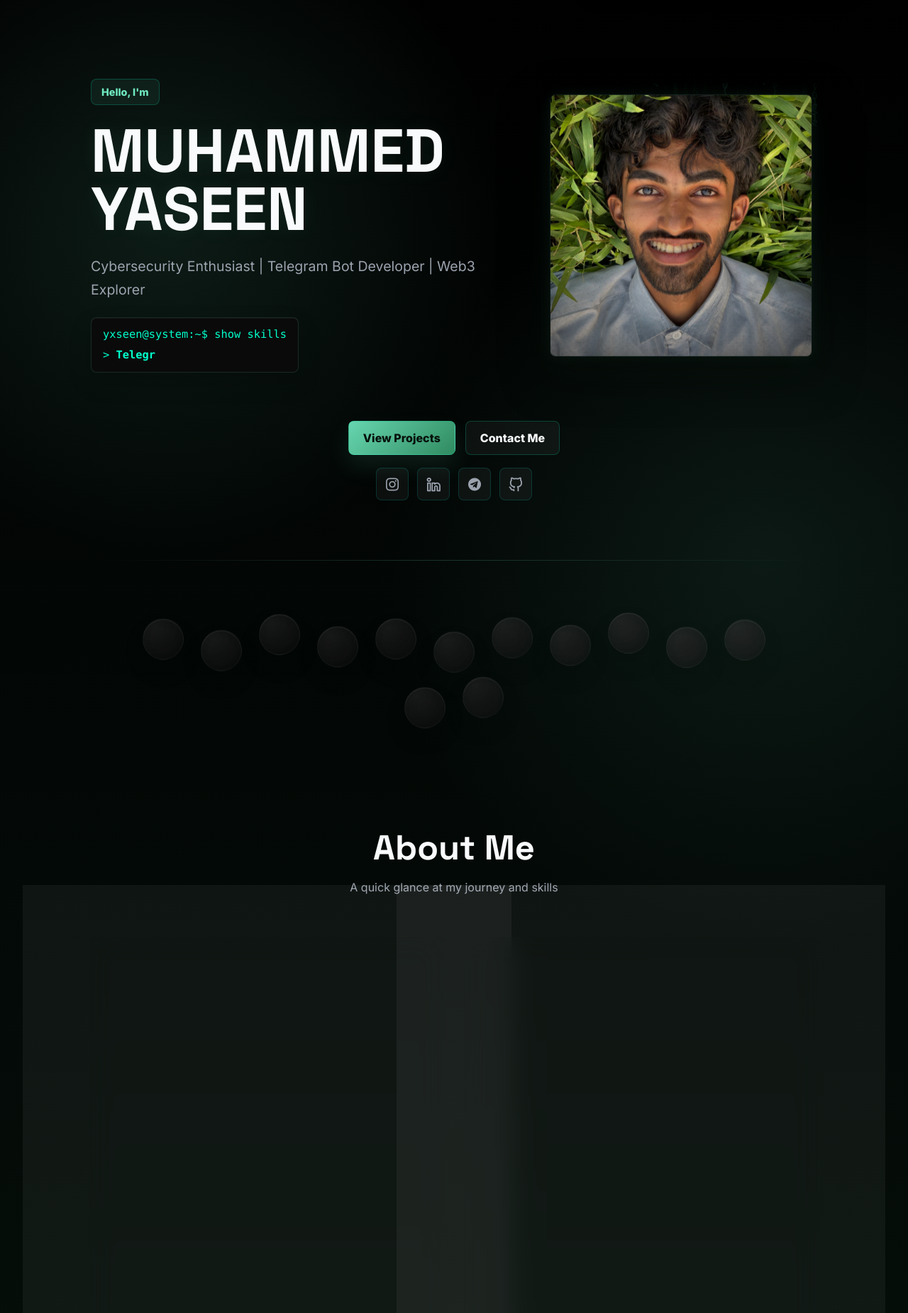
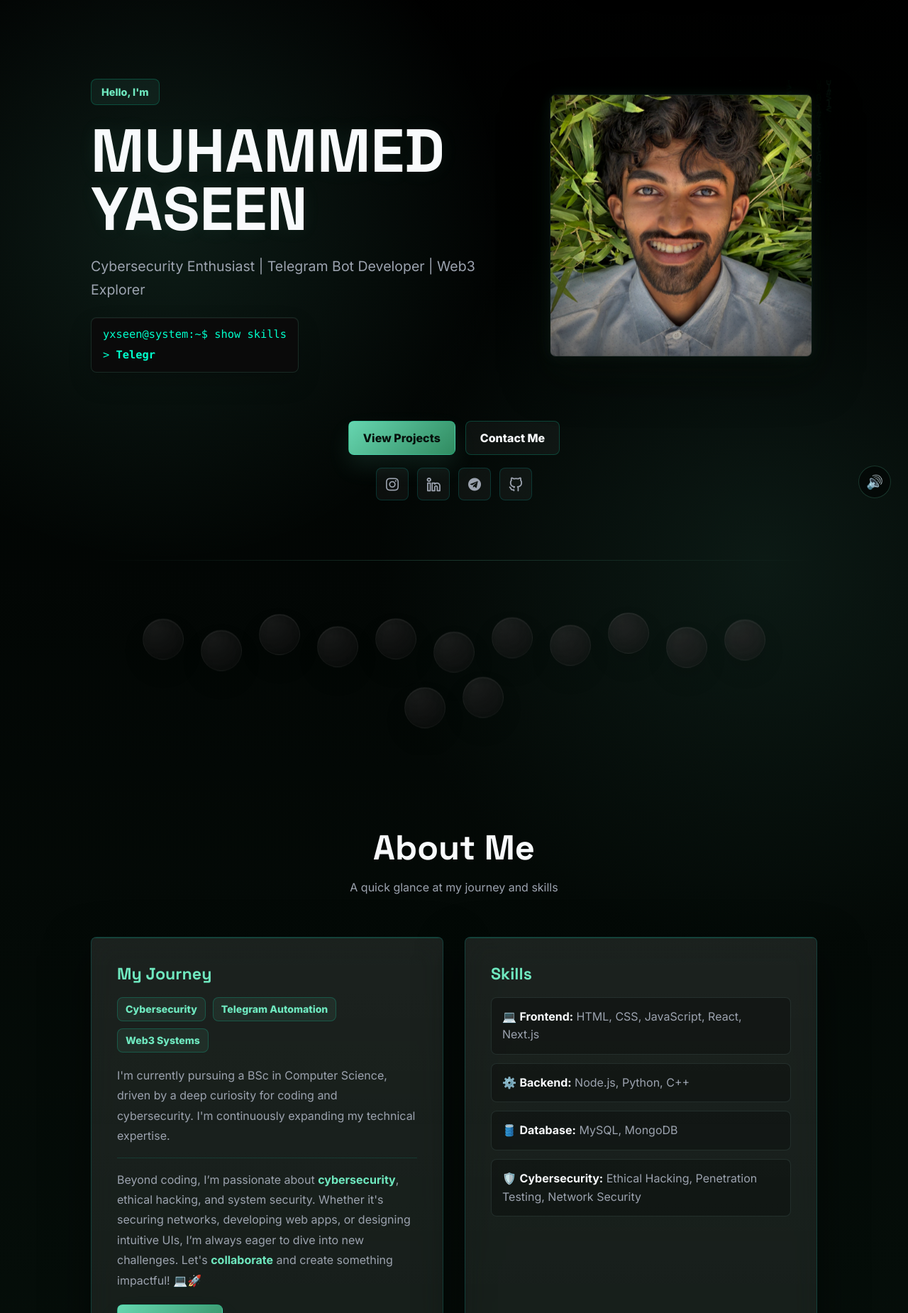
Before and after one commit to seenByYx/portfolio-main, a PHP site: page / in a window 1280 px wide. Shown: the part 74-1924 px from the top of the page at 71% size. Run offline with PHP 8.4, Linux system fonts and the light colour scheme; some libraries are stand-ins or nearby versions.

Commit message:
added music

```diff
--- a/assets/css/light.css
+++ b/assets/css/light.css
@@ -435,14 +435,32 @@ header.scrolled {
   width: 250px;
   height: 250px;
   opacity: 0.14;
-  clip-path: polygon(100% 0, 0 0, 100% 100%);
+  clip-path: polygon(35% 0, 100% 0, 100% 100%, 0 100%);
   pointer-events: none;
   z-index: 0;
 }
+.matrix-overlay {
+  position: absolute;
+  top: -20px;
+  right: -20px;
 
+  width: 320px;
+  height: 300px;
+
+  z-index: 1;
+
+  pointer-events: none;
+
+  /* fade edges */
+  mask-image: linear-gradient(
+    to left,
+    rgba(0,0,0,1),
+    rgba(0,0,0,0)
+  );
+}
 .hero-image img {
   position: relative;
-  z-index: 1;
+  z-index: 2;
   width: min(370px, 100%);
   aspect-ratio: 1;
   object-fit: cover;
@@ -1187,12 +1205,30 @@ footer::before {
     line-height: 1;
   }
 
-  .matrix-canvas {
-    width: 210px;
-    height: 210px;
-    top: -8px;
-    right: -10px;
-  }
+.matrix-canvas {
+  position: absolute;
+  top: -20px;
+  right: -20px;
+
+  width: 300px;
+  height: 280px;
+
+  opacity: 0.14;
+  z-index: 1;
+
+  /* angled panel */
+  clip-path: polygon(35% 0, 100% 0, 100% 100%, 0 100%);
+
+  /* smooth blending */
+  background: linear-gradient(
+    to left,
+    rgba(0, 255, 200, 0.08),
+    transparent 60%
+  );
+
+  filter: blur(0.3px);
+}
+
 
   .hero-role {
     font-size: 1.05rem;
@@ -1266,3 +1302,42 @@ footer::before {
     transition-duration: 0.01ms !important;
   }
 }
+.music-btn {
+  position: fixed;
+  bottom: 24px;
+  right: 24px;
+
+  width: 46px;
+  height: 46px;
+
+  display: flex;
+  align-items: center;
+  justify-content: center;
+
+  border-radius: 50%;
+  border: 1px solid rgba(111, 232, 191, 0.2);
+
+  background: rgba(0, 0, 0, 0.45);
+  backdrop-filter: blur(12px);
+
+  color: #00ffcc;
+  font-size: 1.2rem;
+
+  cursor: pointer;
+  z-index: 999;
+
+  transition:
+    transform 0.3s ease,
+    box-shadow 0.3s ease,
+    background 0.3s ease;
+}
+
+.music-btn:hover {
+  transform: scale(1.1);
+  box-shadow: 0 0 18px rgba(111, 232, 191, 0.25);
+  background: rgba(111, 232, 191, 0.08);
+}
+
+.music-btn.playing {
+  box-shadow: 0 0 22px rgba(0, 255, 200, 0.35);
+}
--- a/assets/js/script.js
+++ b/assets/js/script.js
@@ -142,7 +142,7 @@ if (matrixCanvas) {
     matrixCtx.fillStyle = "rgba(6, 16, 11, 0.08)";
     matrixCtx.fillRect(0, 0, width, height);
 
-    matrixCtx.fillStyle = "rgba(111, 232, 191, 0.7)";
+    matrixCtx.fillStyle = "rgba(111, 232, 191, 0.55)";
     matrixCtx.font = `${matrixFontSize}px Consolas, monospace`;
 
     matrixColumns.forEach((columnY, index) => {
@@ -187,3 +187,18 @@ if(footerYear){
 function goToProject(url) {
   window.location.href = url;
 }
+const music = document.getElementById("bg-music");
+const btn = document.getElementById("music-toggle");
+
+let isPlaying = false;
+
+btn.addEventListener("click", () => {
+  if (!isPlaying) {
+    music.play();
+    btn.textContent = "🔊";
+  } else {
+    music.pause();
+    btn.textContent = "🔇";
+  }
+  isPlaying = !isPlaying;
+});
--- a/index.html
+++ b/index.html
@@ -28,7 +28,6 @@
         <li><a href="#contact" class="nav-link">Contact</a></li>
       </ul>
     </nav>
-
     <div class="nav-menu-btn">
       <i class="uil uil-bars"></i>
     </div>
@@ -51,10 +50,13 @@
     </div>
 
     <!-- Image Content -->
-    <div class="hero-image">
-      <canvas class="matrix-canvas" aria-hidden="true"></canvas>
-      <img src="assets/images/image.png" alt="Avatar">
-    </div>
+<div class="hero-image">
+  <div class="matrix-overlay">
+    <canvas class="matrix-canvas" aria-hidden="true"></canvas>
+  </div>
+
+  <img src="assets/images/image.png" alt="Avatar">
+</div>
 
     <div class="hero-bottom">
       <div class="hero-actions">
@@ -322,6 +324,7 @@
 
 
   </div>
+
 </section>
 
 <footer>
@@ -353,7 +356,13 @@
     </div>
   </div>
 </footer>
+  <audio id="bg-music" loop>
+  <source src="assets/audio/one_piece.mp3" type="audio/mpeg">
+</audio>
 
+<button id="music-toggle" class="music-btn" aria-label="Toggle music">
+  <span class="icon">🔊</span>
+</button>
 <script src="assets/js/script.js"></script>
 </body>
 </html>
```
Also changed, not shown: 1 other file.
